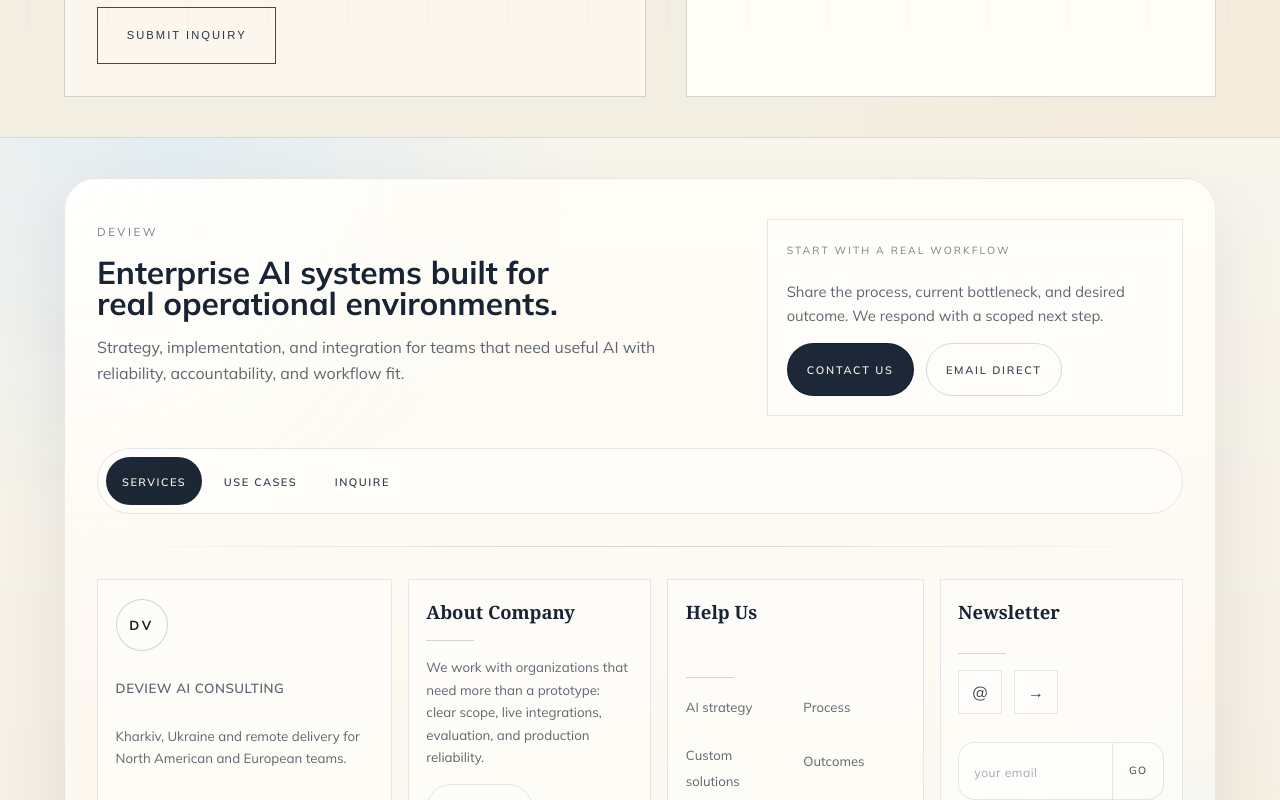
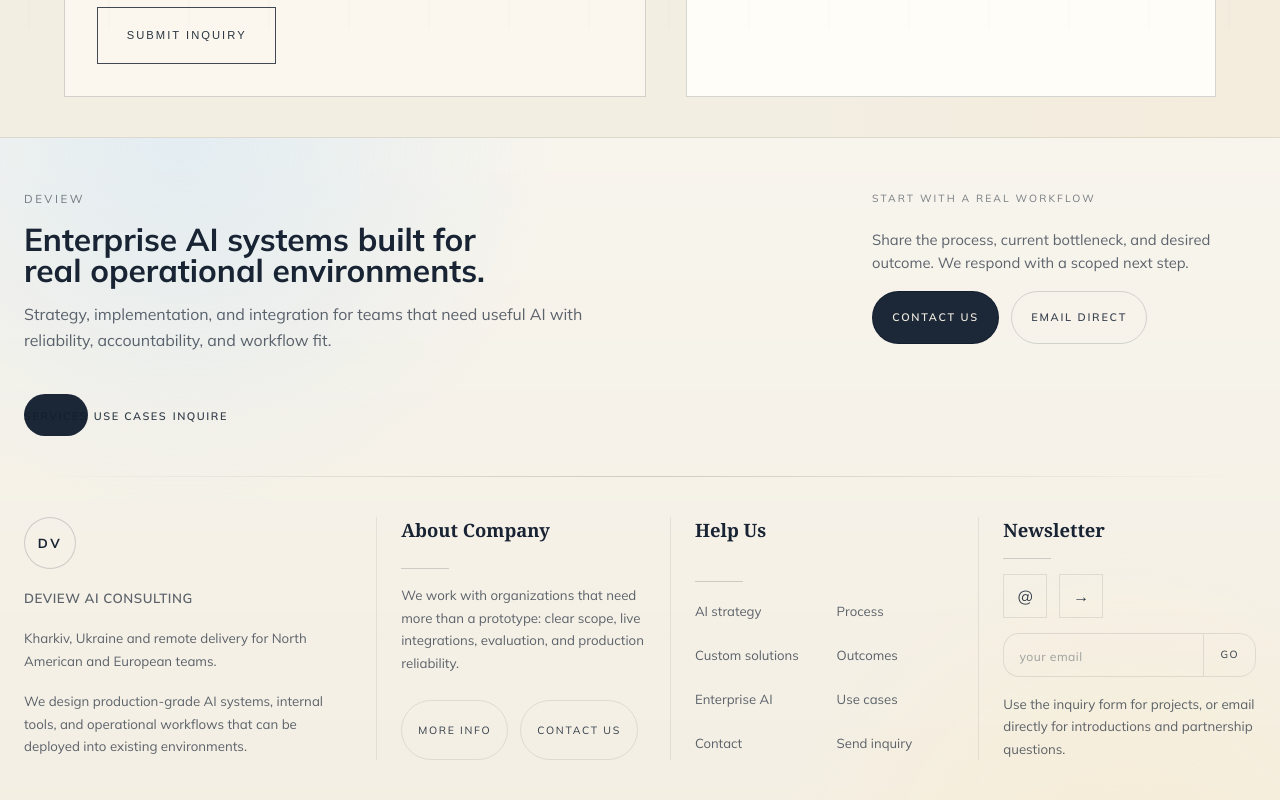
Before and after one commit to artemiusradin-png/deview-website, a Next.js app: page /contact in a window 1280 px wide. Shown: the part 800-1600 px from the top of the page. Built offline with nearby package versions, Linux system fonts and the light colour scheme.

Commit message:
Flatten site footer layout

```diff
--- a/app/globals.css
+++ b/app/globals.css
@@ -2137,20 +2137,13 @@ footer.site-footer-inspired {
   background:
     radial-gradient(circle at 14% 0%, rgba(148, 214, 255, 0.08), transparent 28%),
     radial-gradient(circle at 88% 100%, rgba(255, 214, 138, 0.08), transparent 26%),
-    linear-gradient(180deg, rgba(255, 255, 255, 0.01), rgba(255, 255, 255, 0)),
+    linear-gradient(180deg, rgba(255, 255, 255, 0.02), rgba(255, 255, 255, 0)),
     var(--background);
   border-top: 1px solid var(--white-10);
 }
 
 footer.site-footer-inspired .footer-card {
   color: var(--white-90);
-  background:
-    radial-gradient(circle at top left, rgba(148, 214, 255, 0.09), transparent 26%),
-    radial-gradient(circle at bottom right, rgba(255, 214, 138, 0.08), transparent 22%),
-    linear-gradient(180deg, rgba(255, 255, 255, 0.035), rgba(255, 255, 255, 0.015));
-  border: 1px solid var(--white-10);
-  box-shadow: 0 30px 90px rgba(0, 0, 0, 0.28);
-  backdrop-filter: blur(14px);
 }
 
 footer.site-footer-inspired .footer-inspired-eyebrow {
@@ -2176,9 +2169,7 @@ footer.site-footer-inspired .footer-inspired-intro {
 footer.site-footer-inspired .footer-cta-panel {
   display: grid;
   gap: 1rem;
-  padding: 1.15rem;
-  border: 1px solid var(--white-10);
-  background: linear-gradient(180deg, rgba(255, 255, 255, 0.035), rgba(255, 255, 255, 0.015));
+  align-content: start;
 }
 
 footer.site-footer-inspired .footer-cta-copy {
@@ -2243,10 +2234,7 @@ footer.site-footer-inspired .footer-third-row {
   gap: 0.35rem;
   list-style: none;
   margin: 0;
-  padding: 0.5rem;
-  background: rgba(255, 255, 255, 0.03);
-  border-radius: 50px;
-  border: 1px solid var(--white-10);
+  padding: 0;
 }
 
 footer.site-footer-inspired .footer-third-row li {
@@ -2256,7 +2244,7 @@ footer.site-footer-inspired .footer-third-row li {
 
 footer.site-footer-inspired .footer-third-row a {
   display: block;
-  padding: 0.65rem 1rem;
+  padding: 0.45rem 0;
   border-radius: 999px;
   text-decoration: none !important;
   color: inherit;
@@ -2271,11 +2259,11 @@ footer.site-footer-inspired .footer-third-row li span {
 }
 
 footer.site-footer-inspired .footer-third-row li.active-1 {
-  background: var(--white-100);
+  background: transparent;
 }
 
 footer.site-footer-inspired .footer-third-row li.active-1 span {
-  color: var(--background) !important;
+  color: var(--white-100) !important;
 }
 
 footer.site-footer-inspired .footer-inspired-line.footer-divider {
@@ -2330,9 +2318,16 @@ footer.site-footer-inspired .footer-structure-block {
   display: grid;
   gap: 0.95rem;
   min-width: 0;
-  padding: 1.15rem 1.1rem;
-  border: 1px solid var(--white-10);
-  background: rgba(255, 255, 255, 0.025);
+  padding: 0;
+}
+
+footer.site-footer-inspired .footer-structure-block--brand {
+  padding-right: 1.5rem;
+}
+
+footer.site-footer-inspired .footer-structure-grid > .footer-structure-block:not(:first-child) {
+  padding-left: 1.5rem;
+  border-left: 1px solid var(--white-10);
 }
 
 footer.site-footer-inspired .footer-brand-mark {
@@ -2426,8 +2421,8 @@ footer.site-footer-inspired .footer-social-link {
   justify-content: center;
   width: 2.75rem;
   height: 2.75rem;
-  border: 1px solid var(--white-10);
-  background: rgba(255, 255, 255, 0.035);
+  border: 1px solid var(--white-20);
+  background: transparent;
   color: var(--white-90);
   font-size: 1rem;
   transition:
@@ -2453,10 +2448,10 @@ footer.site-footer-inspired .footer-form {
 footer.site-footer-inspired .footer-form input {
   min-height: 2.75rem;
   padding: 0 0.95rem;
-  border: 1px solid var(--white-10);
+  border: 1px solid var(--white-20);
   border-right: none;
   border-radius: 1rem 0 0 1rem;
-  background: rgba(255, 255, 255, 0.035);
+  background: transparent;
   color: var(--white-90);
   outline: none;
 }
@@ -2470,9 +2465,9 @@ footer.site-footer-inspired .footer-form input::placeholder {
 footer.site-footer-inspired .footer-form button {
   min-height: 2.75rem;
   padding: 0 1rem;
-  border: 1px solid var(--white-10);
+  border: 1px solid var(--white-20);
   border-radius: 0 1rem 1rem 0;
-  background: rgba(255, 255, 255, 0.08);
+  background: transparent;
   color: var(--white-100);
   text-transform: uppercase;
   letter-spacing: 0.14em;
@@ -2507,12 +2502,6 @@ html[data-theme="light"] footer.site-footer-inspired {
 
 html[data-theme="light"] footer.site-footer-inspired .footer-card {
   color: rgba(19, 31, 47, 0.94);
-  background:
-    radial-gradient(circle at top left, rgba(255, 255, 255, 0.85), transparent 28%),
-    radial-gradient(circle at bottom right, rgba(171, 215, 255, 0.22), transparent 24%),
-    linear-gradient(180deg, rgba(255, 253, 247, 0.92), rgba(251, 247, 238, 0.92));
-  border-color: rgba(19, 31, 47, 0.08);
-  box-shadow: 0 28px 70px rgba(19, 31, 47, 0.08);
 }
 
 html[data-theme="light"] footer.site-footer-inspired .footer-inspired-eyebrow,
@@ -2545,14 +2534,6 @@ html[data-theme="light"] footer.site-footer-inspired .footer-chip {
   border-color: rgba(19, 31, 47, 0.1);
 }
 
-html[data-theme="light"] footer.site-footer-inspired .footer-cta-panel,
-html[data-theme="light"] footer.site-footer-inspired .footer-third-row,
-html[data-theme="light"] footer.site-footer-inspired .footer-structure-block,
-html[data-theme="light"] footer.site-footer-inspired .footer-social-link,
-html[data-theme="light"] footer.site-footer-inspired .footer-form input {
-  background: rgba(255, 255, 255, 0.5) !important;
-}
-
 html[data-theme="light"] footer.site-footer-inspired .footer-third-row li span,
 html[data-theme="light"] footer.site-footer-inspired .footer-chip,
 html[data-theme="light"] footer.site-footer-inspired .footer-social-link,
@@ -2566,7 +2547,7 @@ html[data-theme="light"] footer.site-footer-inspired .footer-third-row li.active
 }
 
 html[data-theme="light"] footer.site-footer-inspired .footer-third-row li.active-1 span {
-  color: #f3eee2 !important;
+  color: rgba(19, 31, 47, 0.98) !important;
 }
 
 html[data-theme="light"] footer.site-footer-inspired .footer-inspired-btn {
@@ -2608,20 +2589,17 @@ html[data-theme="light"] footer.site-footer-inspired .footer-structure-title::af
 }
 
 @media (max-width: 640px) {
-  footer.site-footer-inspired .footer-card {
-    border-radius: 1.5rem;
-  }
-
   footer.site-footer-inspired .footer-inspired-headline {
     font-size: clamp(1.35rem, 1.05rem + 1.4vw, 1.9rem);
   }
 
-  footer.site-footer-inspired .footer-cta-panel {
-    padding: 1rem;
-  }
-
   footer.site-footer-inspired .footer-links-columns {
     grid-template-columns: 1fr;
+  }
+
+  footer.site-footer-inspired .footer-structure-grid > .footer-structure-block:not(:first-child) {
+    padding-left: 0;
+    border-left: none;
   }
 }
 
--- a/components/SiteFooter.tsx
+++ b/components/SiteFooter.tsx
@@ -38,8 +38,8 @@ export function SiteFooter({ rootPrefix = "" }: SiteFooterProps) {
   };
 
   return (
-    <footer className="site-footer-inspired section-gutter overflow-x-hidden pb-[max(1.25rem,env(safe-area-inset-bottom))] pt-8 sm:pt-10">
-      <div className="footer-card mx-auto flex max-w-6xl flex-col gap-8 px-5 py-6 sm:px-6 sm:py-8 lg:px-8 lg:py-10">
+    <footer className="site-footer-inspired overflow-x-hidden pb-[max(1.25rem,env(safe-area-inset-bottom))] pt-10 sm:pt-12">
+      <div className="section-gutter mx-auto flex max-w-7xl flex-col gap-8 px-1 sm:gap-10">
         <div className="flex flex-col gap-6 lg:flex-row lg:items-start lg:justify-between">
           <div className="footer-inspired-lead max-w-2xl">
             <p className="footer-inspired-eyebrow mb-3">DeView</p>
@@ -52,7 +52,7 @@ export function SiteFooter({ rootPrefix = "" }: SiteFooterProps) {
             </p>
           </div>
 
-          <div className="footer-cta-panel">
+          <div className="footer-cta-panel lg:max-w-sm">
             <span className="footer-inspired-cta-label">Start with a real workflow</span>
             <p className="footer-cta-copy">
               Share the process, current bottleneck, and desired outcome. We respond with a scoped next step.
```
